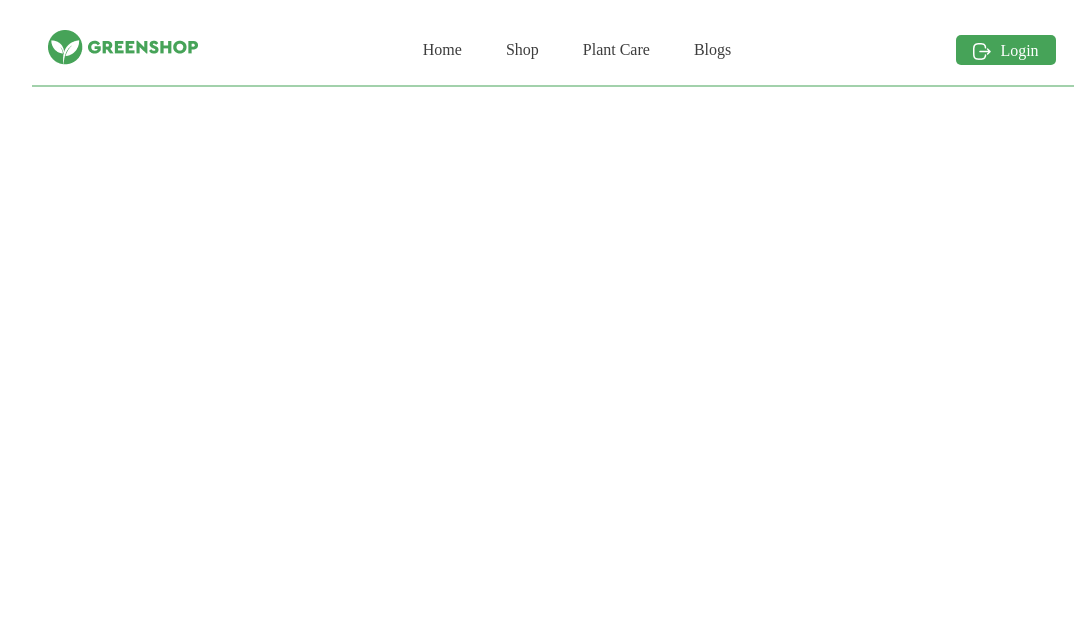
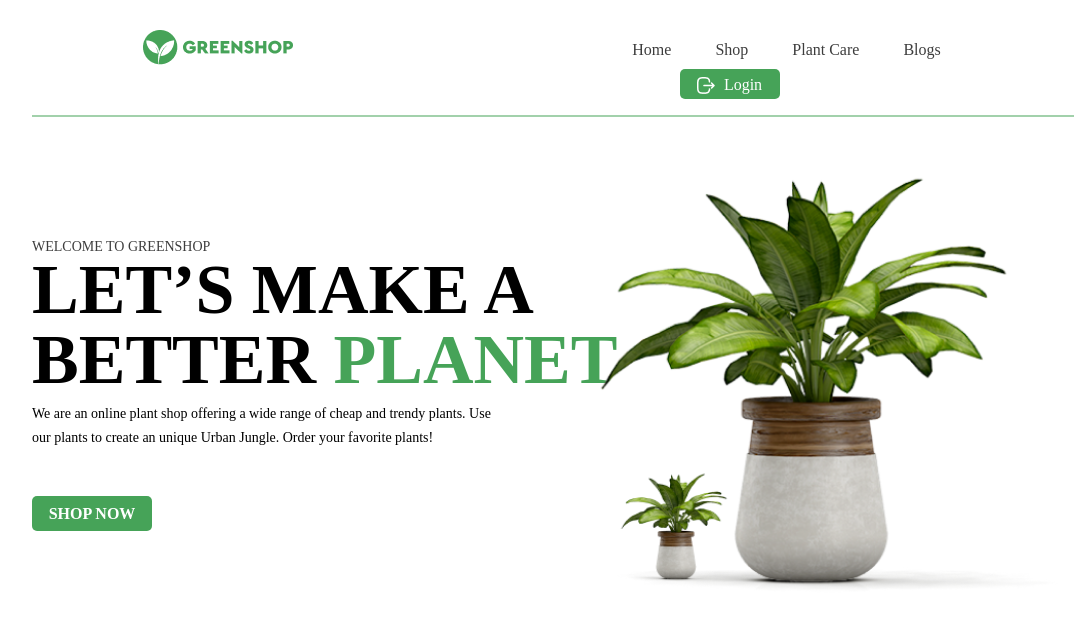
Before and after one commit to Dmytro-HillelLMS/GH-new, a plain HTML site: page index.html in a window 1280 px wide. Shown: the whole page, without its empty margins (88-1175 px from the left). Drawn offline with Linux system fonts and the light colour scheme.

Commit message:
new css and html code

```diff
--- a/css/style.css
+++ b/css/style.css
@@ -7,7 +7,7 @@ header {
     width: 150px;
     display: inline-block;
     vertical-align: middle;
-    margin-right: 200px;
+    margin-right: 315px;
 
 
 
@@ -28,11 +28,9 @@ nav ul{
 nav li {
     display: inline-block;
     margin:0 20px ;
-    font-family: Cera Pro;
-        font-weight: 400;
-        font-size: 16px;
-
-        line-height: 100%;
+    font-weight: 400;
+    font-size: 16px;
+    line-height: 100%;
 
 }
 nav a {
@@ -43,16 +41,16 @@ nav a {
     display: inline-block;
     vertical-align: middle;
     position: relative;
-    right: 0px;
+
     background-color: #46A358;
     width: 100px;
     height: 30px;
-    color: white;
+
     border-radius: 5px;
     border: none;
     text-align: center;
     line-height: 30px;
-    margin-left: 200px;
+    margin-left: 355px;
 }
 .logout img{
     vertical-align: middle;
@@ -62,9 +60,89 @@ nav a {
     vertical-align: middle;
     color: white;
     text-decoration: none;
+    font-weight: 500;
+    font-size: 16px;
+    line-height: 100%;
 }
 .line {
     width: 100%;
     border: 0.3px solid #46A35880;
 
 }
+main {
+    margin: 30px 120px;
+    font-size: 0;
+}
+.intro-text {
+    display: inline-block;
+    vertical-align: middle;
+    width: 50%;
+    font-size: 16px;
+
+}
+.welcome {
+    width: 205px;
+    height: 16px;
+    padding: 0;
+    color: #3D3D3D;
+    font-weight: 500;
+    font-size: 14px;
+    line-height: 16px;
+    text-transform: uppercase;
+    margin-bottom: 0;
+
+}
+h1 {
+    width: 700px;
+    height: 100px;
+    padding: 0;
+    font-weight: 900;
+    font-size: 70px;
+    line-height: 70px;
+    text-transform: uppercase;
+    margin-top: 0;
+}
+.planet {
+    color: #46A358;
+}
+.bottom-text{
+    width: 557px;
+    height: 45px;
+    font-weight: 400;
+    font-size: 14px;
+    line-height: 24px;
+    margin-top: 0;
+
+
+
+
+}
+.button-shop {
+    display: inline-block;
+    vertical-align: middle;
+    text-align: center;
+    width: 100px;
+    height: 25px;
+    background-color: #46A358;
+    color: #FFFFFF;
+    font-weight: 700;
+    font-size: 16px;
+    line-height: 25px;
+    text-transform: uppercase;
+    border-radius: 5px;
+    text-decoration: none;
+    padding: 5px 10px;
+    margin-top: 35px;
+
+
+}
+.flove {
+    display: inline-block;
+    vertical-align: middle;
+    width: 50%;
+    text-align: right;
+    font-size: 16px;
+    height: auto;
+    max-width: 100%;
+
+}
--- a/index.html
+++ b/index.html
@@ -3,7 +3,7 @@
 <head>
     <meta charset="UTF-8">
     <meta name="viewport" content="width=device-width, initial-scale=1.0">
-    <title></title>
+    <title>GreenShop</title>
 
     <link rel="stylesheet" href="css/reset.css">
     <link rel="stylesheet" href="css/style.css">
@@ -43,6 +43,28 @@
 
     </header>
     <main>
+        <div class="intro-text">
+            <p class="welcome">Welcome to GreenShop</p>
+
+            <h1>
+                Let’s Make a <br> Better <span class="planet">Planet</span>
+            </h1>
+
+            <p class="bottom-text">
+                We are an online plant shop offering a wide range of cheap and trendy plants. Use <br> our plants to create an unique Urban
+                Jungle. Order your favorite plants!
+            </p>
+
+
+            <a href="" class="button-shop">SHOP NOW</a>
+
+
+
+
+        </div>
+
+            <img src="image/flove.png" alt="flove" class="flove">
+
 
     </main>
 
```
Also changed, not shown: css/registration.css (indentation only).
